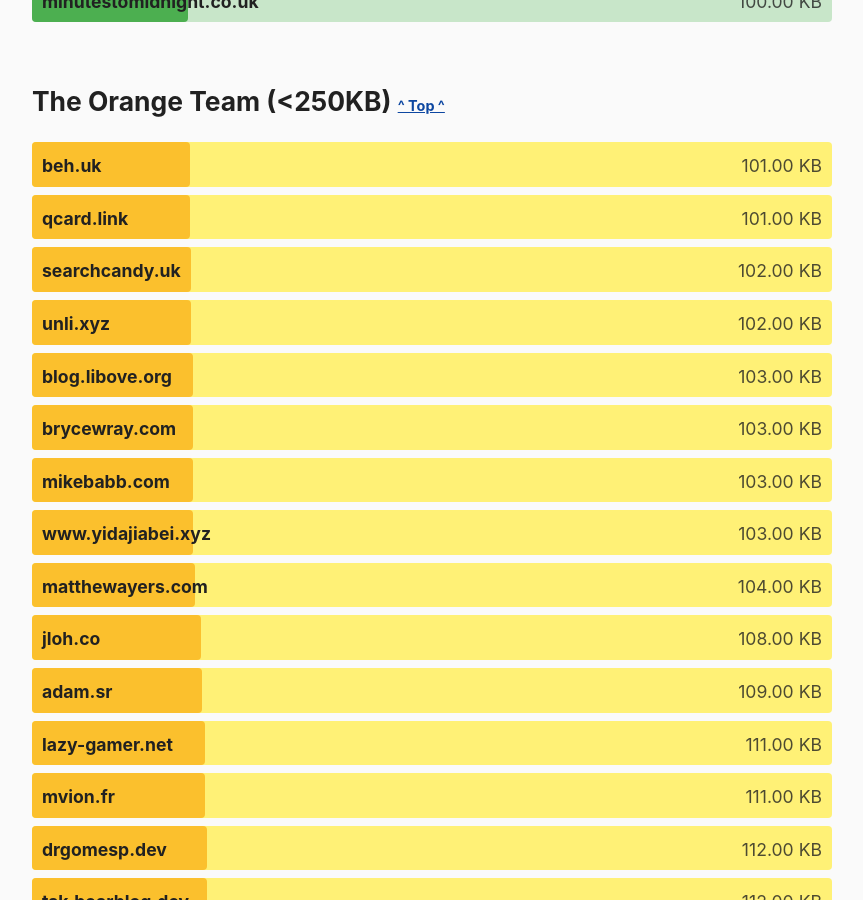
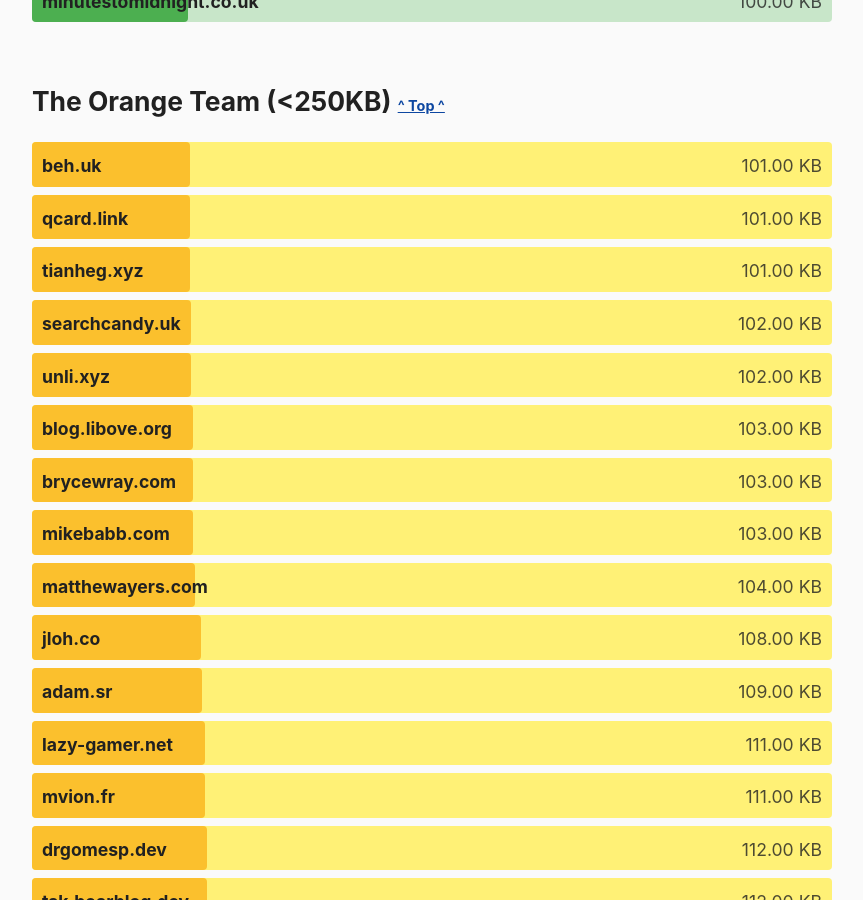
Before and after one commit to kevquirk/512kb.club, a Jekyll site: the page built from index.md, in a window 1280 px wide and 900 px high, scrolled down 17949 px. Shown: the whole window, without its empty margins (208-1071 px from the left). Built offline with Jekyll 4.4.1, drawn with Linux system fonts in a browser that asks for light colours.

Commit message:
modify domain

```diff
--- a/_data/sites.yml
+++ b/_data/sites.yml
@@ -2558,10 +2558,10 @@
   size: 349
   last_checked: 2022-04-26
 
-- domain: www.yidajiabei.xyz
-  url: https://www.yidajiabei.xyz/
-  size: 103
-  last_checked: 2022-06-16
+- domain: tianheg.xyz
+  url: https://tianheg.xyz/
+  size: 101
+  last_checked: 2022-11-24
 
 - domain: xidoc.nim.town
   url: http://xidoc.nim.town/
```
